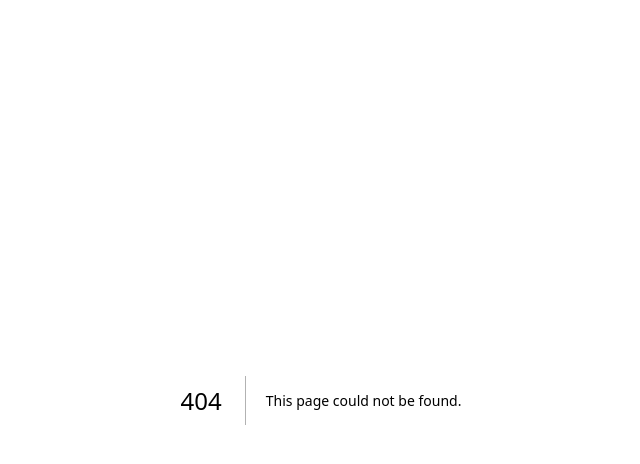
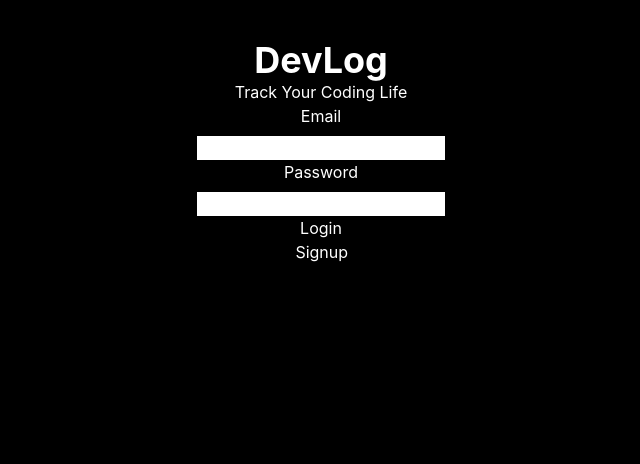
Before and after one commit to rahuldev7583/dev-log, a Next.js app in the folder apps/web/: page /auth in a window 1280 px wide. Before the commit this address had no page. Shown: the top 464 px of the page, without its empty margins (319-959 px from the left). Built offline with nearby package versions, Linux system fonts and the light colour scheme.

Commit message:
auth added to web

```diff
--- /dev/null
+++ b/apps/web/app/Landing.tsx
@@ -0,0 +1,28 @@
+'use client';
+import React from 'react';
+import Link from 'next/link';
+import { Header } from './components/Header';
+
+export const Landing = () => {
+  return (
+    <div className='bg-black h-screen text-white '>
+      <Header />
+
+      <div className='text-center mt-10'>
+        <Link className='text-2xl font-medium' href={'/auth'}>
+          Login
+        </Link>
+        <br />
+
+        <button className='text-2xl font-medium cursor-pointer mt-8'>
+          Sign in with Google
+        </button>
+
+        <br />
+        <button className='text-2xl font-medium cursor-pointer mt-8'>
+          Sign in with Github
+        </button>
+      </div>
+    </div>
+  );
+};
--- /dev/null
+++ b/apps/web/app/auth/page.tsx
@@ -0,0 +1,43 @@
+'use client';
+import React, { useState } from 'react';
+import { Header } from '../components/Header';
+import Signup from '../components/Signup';
+import Login from '../components/Login';
+
+const AuthPage = () => {
+  const [showSignup, setShowSignup] = useState(false);
+
+  return (
+    <div className='bg-black h-screen text-white'>
+      <Header />
+
+      {!showSignup && (
+        <>
+          <Login />
+          <button
+            className='cursor-pointer ml-[48%]'
+            type='button'
+            onClick={() => setShowSignup(true)}
+          >
+            Signup
+          </button>
+        </>
+      )}
+
+      {showSignup && (
+        <>
+          <Signup />
+          <button
+            className='cursor-pointer ml-[48%]'
+            type='button'
+            onClick={() => setShowSignup(false)}
+          >
+            Login
+          </button>
+        </>
+      )}
+    </div>
+  );
+};
+
+export default AuthPage;
--- /dev/null
+++ b/apps/web/app/components/Header.tsx
@@ -0,0 +1,10 @@
+import React from 'react';
+
+export const Header = () => {
+  return (
+    <div className='pt-10 text-center'>
+      <h1 className='text-4xl font-bold'>DevLog</h1>
+      <p>Track Your Coding Life</p>
+    </div>
+  );
+};
--- /dev/null
+++ b/apps/web/app/components/Login.tsx
@@ -0,0 +1,73 @@
+'use client';
+import axios from 'axios';
+import React, { useState } from 'react';
+import { useRouter } from 'next/navigation';
+
+const Login = () => {
+  const router = useRouter();
+  const [user, setUser] = useState({
+    email: '',
+    password: '',
+  });
+
+  const handleChange = (e: any) => {
+    const { name, value } = e.target;
+
+    setUser((prev) => ({ ...prev, [name]: value }));
+  };
+
+  const handleSubmit = async () => {
+    console.log('login');
+
+    const res = await axios.post('http://localhost:5000/api/auth/login', {
+      email: user.email,
+      password: user.password,
+    });
+
+    console.log({ res });
+    const token = res.data.token;
+    if (token) {
+      console.log({ token });
+      localStorage.setItem('authToken', token);
+
+      console.log('Login successfull');
+
+      router.push('/dashboard');
+    }
+  };
+
+  return (
+    <div className='text-center'>
+      <label className='mt-4' htmlFor='email'>
+        Email
+      </label>
+      <br />
+      <input
+        className='bg-white mt-2 text-black'
+        type='text'
+        name='email'
+        onChange={handleChange}
+        value={user.email}
+      />
+      <br />
+
+      <label className='mt-4' htmlFor='password'>
+        Password
+      </label>
+      <br />
+      <input
+        className='bg-white mt-2 text-black'
+        type='password'
+        name='password'
+        onChange={handleChange}
+        value={user.password}
+      />
+      <br />
+      <button className='cursor-pointer' onClick={handleSubmit}>
+        Login
+      </button>
+    </div>
+  );
+};
+
+export default Login;
--- /dev/null
+++ b/apps/web/app/components/Signup.tsx
@@ -0,0 +1,84 @@
+'use client';
+import axios from 'axios';
+import { useRouter } from 'next/navigation';
+import React, { useState } from 'react';
+
+const Signup = () => {
+  const router = useRouter();
+  const [user, setUser] = useState({
+    name: '',
+    email: '',
+    password: '',
+  });
+
+  const handleChange = (e: any) => {
+    const { name, value } = e.target;
+
+    setUser((prev) => ({ ...prev, [name]: value }));
+  };
+
+  const handleSubmit = async () => {
+    console.log('Signup');
+
+    const res = await axios.post('http://localhost:5000/api/auth/signup', {
+      name: user.name,
+      email: user.email,
+      password: user.password,
+    });
+
+    console.log({ res });
+
+    const token = res.data.token;
+
+    if (token) {
+      console.log({ token });
+      localStorage.setItem('authToken', token);
+
+      console.log('signup successfull');
+
+      router.push('/dashboard');
+    }
+  };
+
+  return (
+    <div className='text-center'>
+      <label className='mt-4' htmlFor='name'>
+        Full name
+      </label>
+      <br />
+      <input
+        className='bg-white mt-2 text-black'
+        type='text'
+        name='name'
+        onChange={handleChange}
+        value={user.name}
+      />
+      <br />
+      <label htmlFor='email'>Email</label>
+      <br />
+      <input
+        className='bg-white mt-2 text-black'
+        type='text'
+        name='email'
+        onChange={handleChange}
+        value={user.email}
+      />
+      <br />
+      <label htmlFor='password'>Password</label>
+      <br />
+      <input
+        className='bg-white mt-2 text-black'
+        type='password'
+        name='password'
+        onChange={handleChange}
+        value={user.password}
+      />
+      <br />
+      <button className='cursor-pointer mt-4' onClick={handleSubmit}>
+        submit
+      </button>
+    </div>
+  );
+};
+
+export default Signup;
--- /dev/null
+++ b/apps/web/app/dashboard/page.tsx
@@ -0,0 +1,13 @@
+import React from 'react';
+import { Header } from '../components/Header';
+
+const Dashboard = () => {
+  return (
+    <div className='bg-black h-screen text-white '>
+      <Header />
+      <h1>User Dashboard </h1>
+    </div>
+  );
+};
+
+export default Dashboard;
--- a/apps/web/app/page.tsx
+++ b/apps/web/app/page.tsx
@@ -1,6 +1,11 @@
+'use client';
+
+import { Landing } from './Landing';
 
 export default function Home() {
-    return (
-        <div className="text-2xl">DevLog</div>
-    );
+  return (
+    <div>
+      <Landing />
+    </div>
+  );
 }
--- a/apps/web/package.json
+++ b/apps/web/package.json
@@ -13,6 +13,7 @@
   "dependencies": {
     "@repo/ui": "workspace:*",
     "@tailwindcss/postcss": "^4.2.2",
+    "axios": "^1.13.6",
     "next": "16.1.5",
     "postcss": "^8.5.8",
     "react": "^19.2.0",
```
